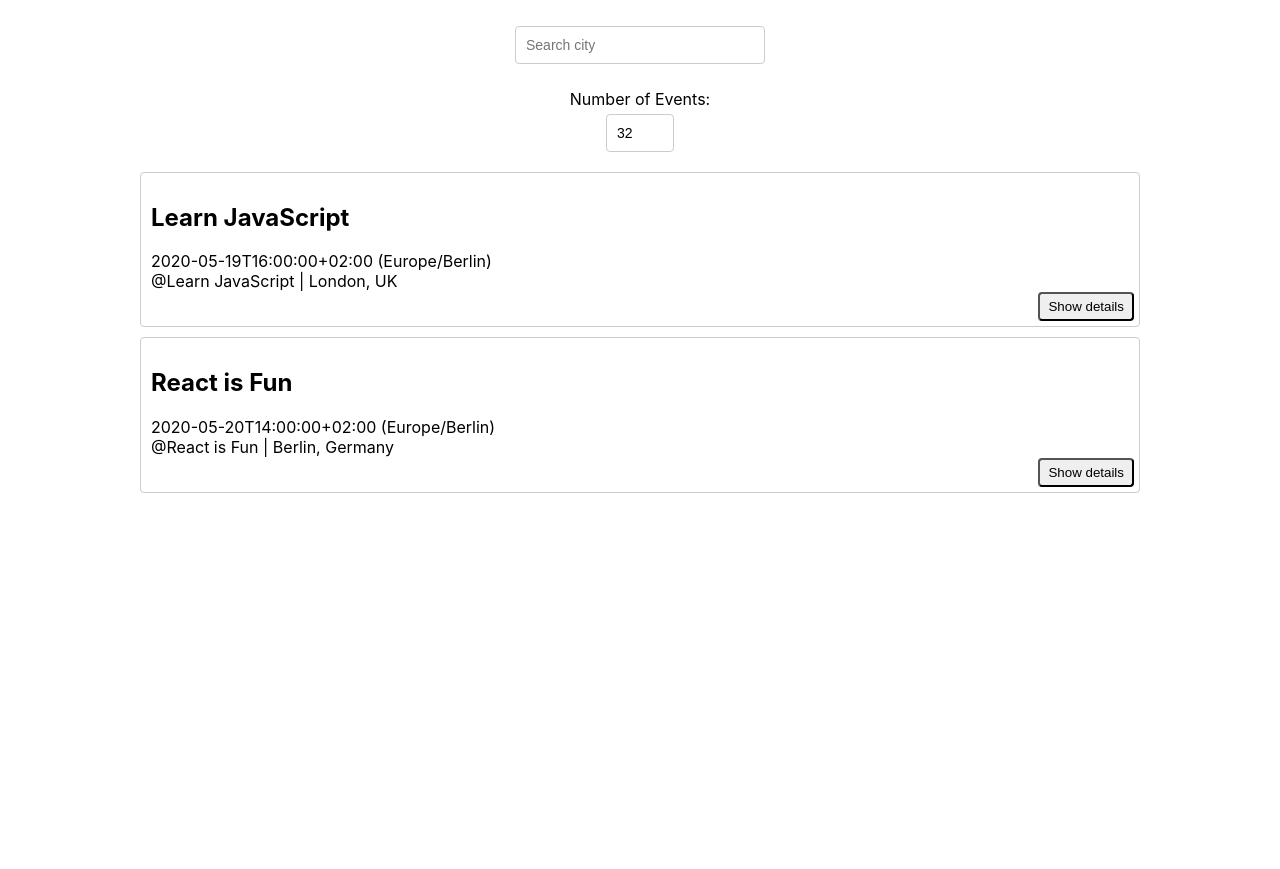
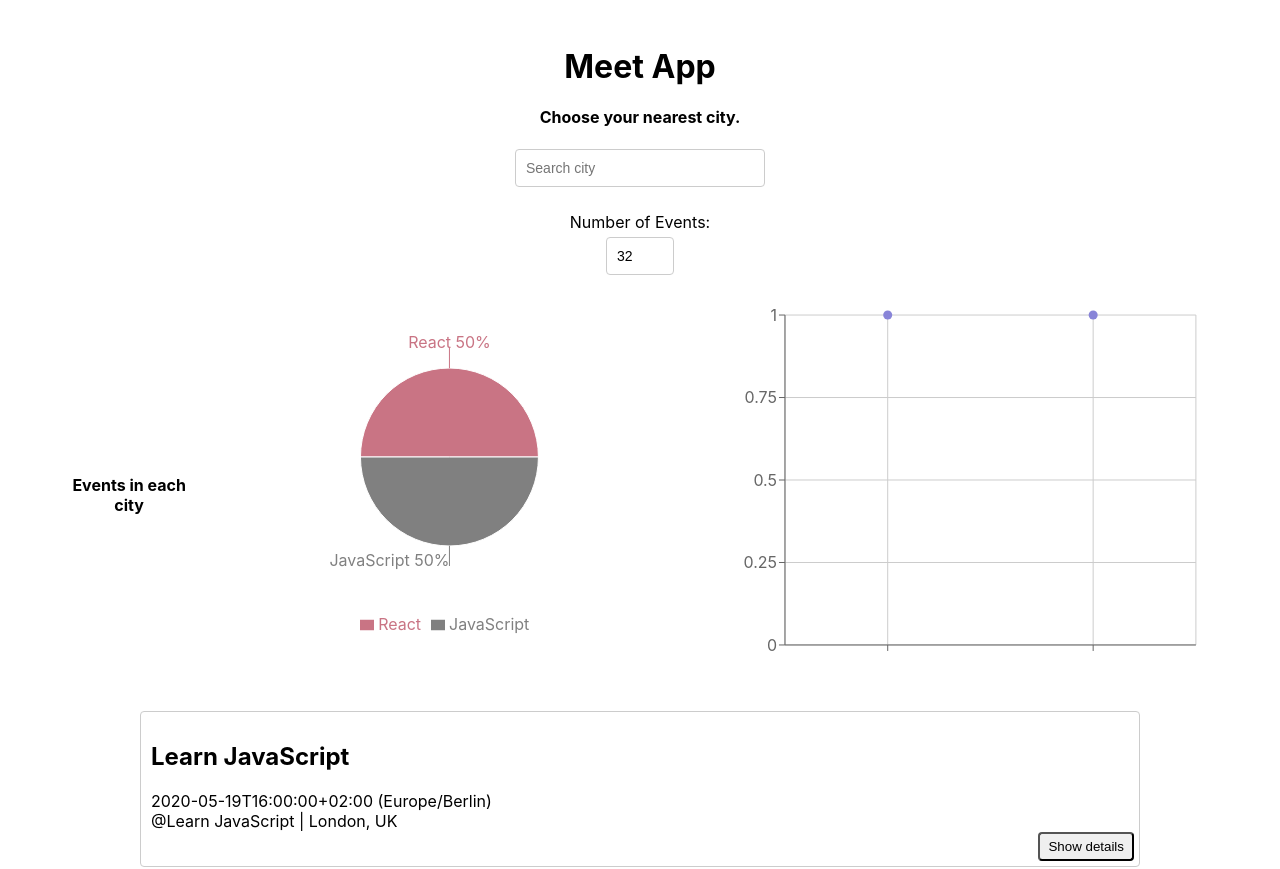
Before and after one commit to faratim/meet-app, a React (Create React App) app: page / in a window 1280 px wide. Shown: the top 869 px of the page. Before the commit the page ends 800 px from the top, so only its background shows below. Built offline with nearby package versions, Linux system fonts and the light colour scheme; what atatus-spa would draw is missing.

Commit message:
added pie chart

```diff
--- a/package.json
+++ b/package.json
@@ -12,6 +12,7 @@
     "react": "^18.2.0",
     "react-dom": "^18.2.0",
     "react-scripts": "5.0.1",
+    "recharts": "^2.2.0",
     "web-vitals": "^2.1.4",
     "workbox-background-sync": "^6.5.4",
     "workbox-broadcast-update": "^6.5.4",
--- a/src/App.js
+++ b/src/App.js
@@ -4,8 +4,10 @@ import './nprogress.css';
 import EventList from './EventList';
 import CitySearch from './CitySearch';
 import NumberOfEvents from './NumberOfEvents';
+import EventGenre from './EventGenre';
 import { InfoAlert } from './Alert';
 import { getEvents, extractLocations } from './api';
+import { ScatterChart, Scatter, XAxis, YAxis, CartesianGrid, Tooltip, ResponsiveContainer } from 'recharts';
 //import { mockData } from './mock-data';
 
 class App extends Component {
@@ -52,9 +54,21 @@ class App extends Component {
         }
     };
 
+    getData = () => {
+        const { locations, events } = this.state;
+        const data = locations.map((location) => {
+            const number = events.filter((event) => event.location === location).length;
+            const city = location.split(', ').shift();
+            return { city, number };
+        });
+        return data;
+    };
+
     render() {
         return (
             <div className='App'>
+                <h1>Meet App</h1>
+                <h4>Choose your nearest city.</h4>
                 {!navigator.onLine && (
                     <InfoAlert
                         className='alert-centered'
@@ -63,6 +77,28 @@ class App extends Component {
                 )}
                 <CitySearch locations={this.state.locations} updateEvents={this.updateEvents} />
                 <NumberOfEvents updateEvents={this.updateEvents} />
+
+                <div className='data-vis-wrapper'>
+                    <h4>Events in each city</h4>
+                    <EventGenre events={this.state.events} />
+                    <ResponsiveContainer height={400}>
+                        <ScatterChart
+                            margin={{
+                                top: 20,
+                                right: 20,
+                                bottom: 20,
+                                left: 20,
+                            }}
+                        >
+                            <CartesianGrid />
+                            <XAxis type='category' dataKey='City' name='city' />
+                            <YAxis type='number' dataKey='number' name='# of events' />
+                            <Tooltip cursor={{ strokeDasharray: '3 3' }} />
+                            <Scatter data={this.getData()} fill='#8884d8' />
+                        </ScatterChart>
+                    </ResponsiveContainer>
+                </div>
+
                 <EventList events={this.state.events} />
             </div>
         );
--- /dev/null
+++ b/src/EventGenre.js
@@ -0,0 +1,40 @@
+import React, { useEffect, useState } from 'react';
+import { PieChart, Pie, Cell, Legend, Tooltip, ResponsiveContainer } from 'recharts';
+
+const EventGenre = ({ events }) => {
+    const [data, setData] = useState([]);
+    useEffect(() => {
+        setData(() => getData());
+    }, [events]);
+    const colors = ['#c97484', '#808080', '#7daafb', '#65cca9', '#f79e69'];
+
+    const getData = () => {
+        const genres = ['React', 'JavaScript', 'Node', 'jQuery', 'AngularJS'];
+        const summaries = events.map((event) => event.summary);
+        const rawResluts = genres.map((genre) => {
+            const value = summaries.filter((summary) => summary.includes(genre)).length;
+            return {
+                name: genre,
+                value,
+            };
+        });
+        const results = rawResluts.filter((element) => element.value !== 0);
+        return results;
+    };
+
+    return (
+        <ResponsiveContainer height={400}>
+            <PieChart>
+                <Pie data={data} cx='50%' cy='50%' labelLine={true} outerRadius={89} label={({ name, percent }) => `${name} ${(percent * 100).toFixed(0)}%`}>
+                    {data.map((entry, index) => (
+                        <Cell key={`cell-${index}`} fill={colors[index]} />
+                    ))}
+                </Pie>
+                <Tooltip />
+                <Legend verticalAlign='bottom' height={76} />
+            </PieChart>
+        </ResponsiveContainer>
+    );
+};
+
+export default EventGenre;
```
Also changed, not shown: 10 other files (tests, documents, lock files or other folders).
